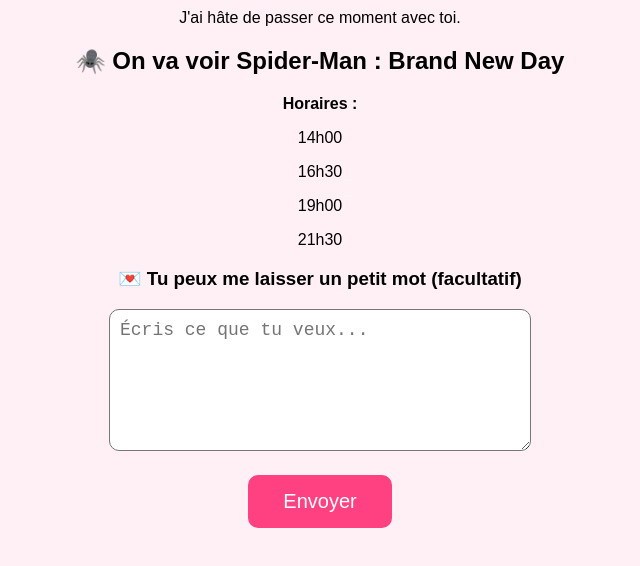
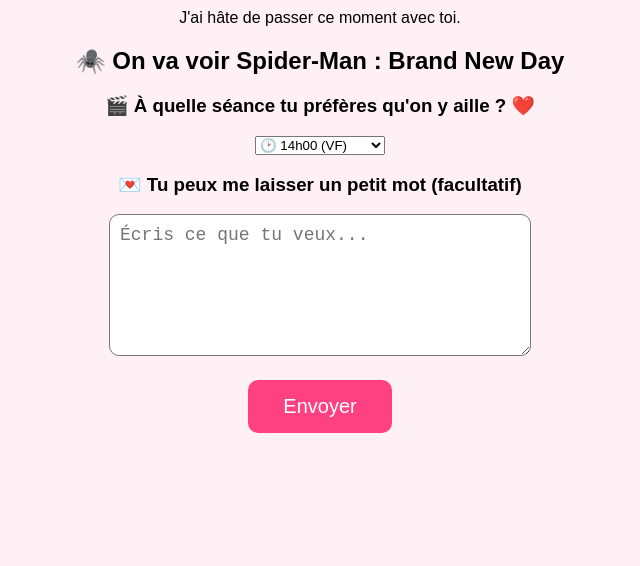
Before and after one commit to 8r9fdjvs5v-prog/date-liyana, a plain HTML site: page date.html in a window 1280 px wide. Shown: the part 152-718 px from the top of the page, without its empty margins (320-960 px from the left). Drawn offline with Linux system fonts and the light colour scheme.

Commit message:
Update movie schedule options in date.html

```diff
--- a/date.html
+++ b/date.html
@@ -56,12 +56,17 @@
 
 <h2>🕷️ On va voir Spider-Man : Brand New Day</h2>
 
-<p><b>Horaires :</b></p>
+<h3>🎬 À quelle séance tu préfères qu'on y aille ? ❤️</h3>
 
-<p>14h00</p>
-<p>16h30</p>
-<p>19h00</p>
-<p>21h30</p>
+<select>
+
+<option>🕑 14h00 (VF)</option>
+
+<option>🕔 17h00 (VF 3D)</option>
+
+<option>🌙 20h30 (VF)</option>
+
+</select>
 
 <h3>💌 Tu peux me laisser un petit mot (facultatif)</h3>
 
```
